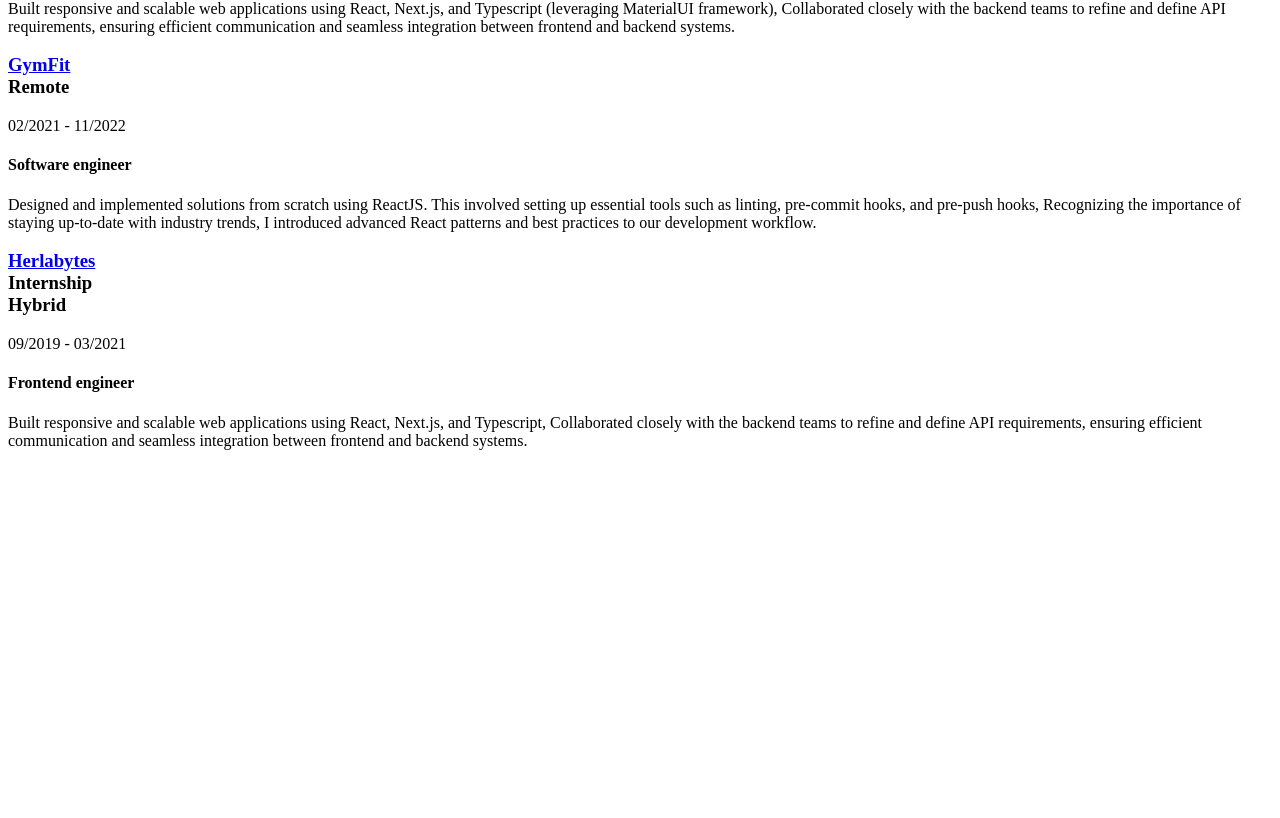
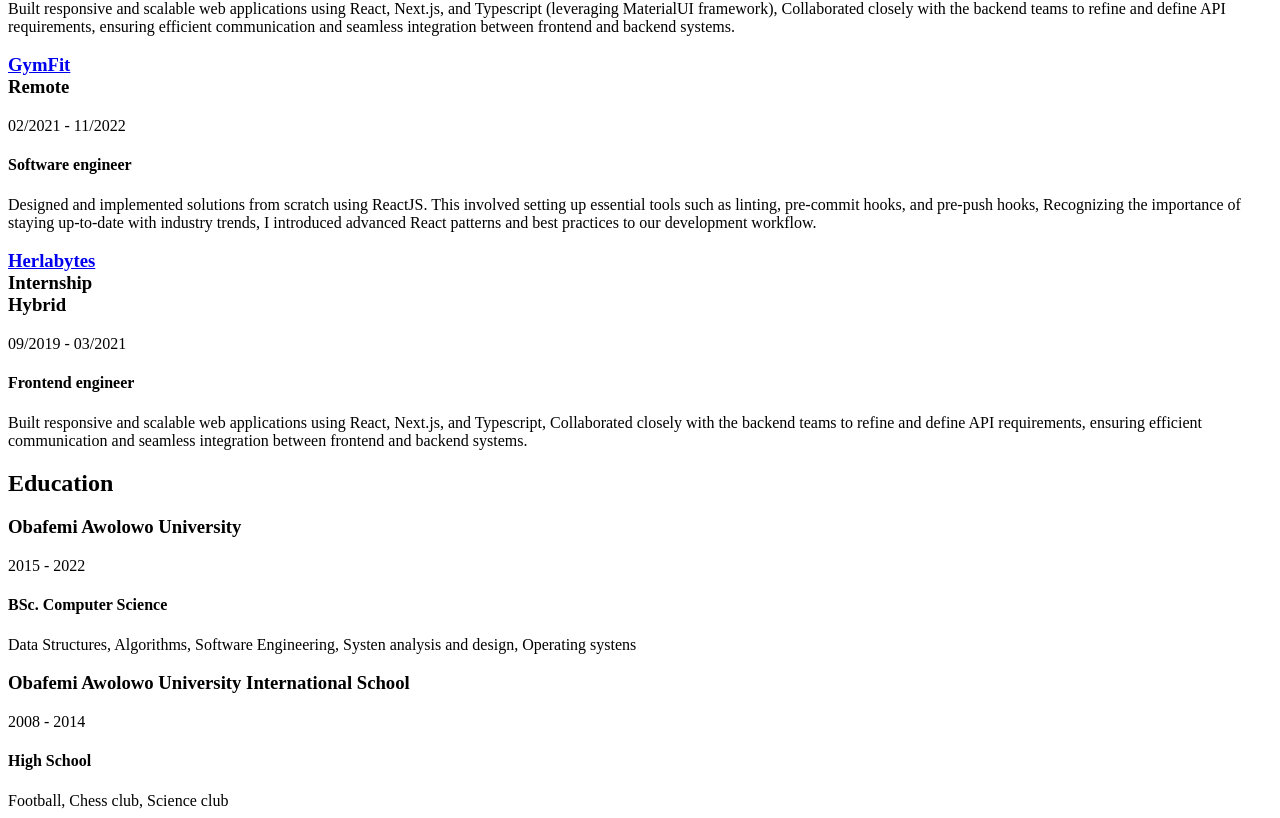
Before and after one commit to Emperordmasac/personal-website, a Next.js app: page / in a window 1280 px wide. Shown: the part 4788-5606 px from the top of the page. Before the commit the page ends 5246 px from the top, so only its background shows below. Built offline with nearby package versions, Linux system fonts and the light colour scheme.

Commit message:
feat: add education section

```diff
--- a/app/page.tsx
+++ b/app/page.tsx
@@ -29,6 +29,7 @@
                 className="inline-flex gap-x-1.5 align-baseline leading-none hover:underline"
                 href={RESUME_DATA.locationLink}
                 target="_blank"
+                rel="noopener noreferrer"
               >
                 <GlobeIcon className="size-3" />
                 {RESUME_DATA.location}
@@ -42,7 +43,11 @@
                   size="icon"
                   asChild
                 >
-                  <a href={`mailto:${RESUME_DATA.contact.email}`}>
+                  <a
+                    href={`mailto:${RESUME_DATA.contact.email}`}
+                    target="_blank"
+                    rel="noopener noreferrer"
+                  >
                     <MailIcon className="size-4" />
                   </a>
                 </Button>
@@ -55,7 +60,11 @@
                   size="icon"
                   asChild
                 >
-                  <a href={social.url}>
+                  <a
+                    href={social.url}
+                    target="_blank"
+                    rel="noopener noreferrer"
+                  >
                     <social.icon className="size-4" />
                   </a>
                 </Button>
@@ -63,7 +72,11 @@
             </div>
             <div className="hidden flex-col gap-x-1 font-mono text-sm text-muted-foreground print:flex">
               {RESUME_DATA.contact.email ? (
-                <a href={`mailto:${RESUME_DATA.contact.email}`}>
+                <a
+                  href={`mailto:${RESUME_DATA.contact.email}`}
+                  target="_blank"
+                  rel="noopener noreferrer"
+                >
                   <span className="underline">{RESUME_DATA.contact.email}</span>
                 </a>
               ) : null}
@@ -88,7 +101,12 @@
                 <CardHeader>
                   <div className="flex items-center justify-between gap-x-2 text-base">
                     <h3 className="inline-flex items-center justify-center gap-x-1 font-semibold leading-none">
-                      <a className="hover:underline" href={work.link}>
+                      <a
+                        className="hover:underline"
+                        href={work.link}
+                        target="_blank"
+                        rel="noopener noreferrer"
+                      >
                         {work.company}
                       </a>
 
@@ -120,6 +138,31 @@
             )
           })}
         </Section>
+        <Section>
+          <h2 className="text-xl font-bold">Education</h2>
+          {RESUME_DATA.education.map((education) => {
+            return (
+              <Card key={education.school}>
+                <CardHeader>
+                  <div className="flex items-center justify-between gap-x-2 text-base">
+                    <h3 className="inline-flex items-center justify-center gap-x-1 font-semibold leading-none">
+                      <p>{education.school}</p>
+                    </h3>
+                    <div className="text-sm tabular-nums text-gray-500">
+                      {education.start} - {education.end}
+                    </div>
+                  </div>
+                  <h4 className="font-mono text-sm leading-none max-w-[500px]">
+                    {education.degree}
+                  </h4>
+                </CardHeader>
+                <CardContent className="mt-2 text-xs">
+                  {education.activities}
+                </CardContent>
+              </Card>
+            )
+          })}
+        </Section>
       </section>
     </main>
   )
--- a/data/resume-data.tsx
+++ b/data/resume-data.tsx
@@ -9,7 +9,7 @@
   locationLink: "https://www.google.com/maps/place/Lagos",
   about:
     "Full Stack Engineer focused on building products with extra attention to detail",
-  summary: "My summary",
+  summary: "Very driven, passionate, fun individual.",
   avatarUrl: "https://avatars.githubusercontent.com/u/37250437?v=4",
   personalWebsiteUrl: "https://personal-website-alpha-blue.vercel.app",
   contact: {
@@ -77,5 +77,22 @@
       description:
         "Built responsive and scalable web applications using React, Next.js, and Typescript, Collaborated closely with the backend teams to refine and define API requirements, ensuring efficient communication and seamless integration between frontend and backend systems."
     }
+  ],
+  education: [
+    {
+      school: "Obafemi Awolowo University",
+      degree: "BSc. Computer Science",
+      start: "2015",
+      end: "2022",
+      activities:
+        "Data Structures, Algorithms, Software Engineering, Systen analysis and design, Operating systens"
+    },
+    {
+      school: "Obafemi Awolowo University International School",
+      degree: "High School",
+      start: "2008",
+      end: "2014",
+      activities: "Football, Chess club, Science club"
+    }
   ]
 } as const
--- a/package.json
+++ b/package.json
@@ -9,6 +9,7 @@
     "lint": "next lint"
   },
   "dependencies": {
+    "@radix-ui/react-aspect-ratio": "^1.1.0",
     "@radix-ui/react-avatar": "^1.1.1",
     "@radix-ui/react-dialog": "^1.1.2",
     "@radix-ui/react-icons": "^1.3.0",
--- a/public/index.ts
+++ b/public/index.ts
@@ -1,7 +1,9 @@
 import GymFit from './gymfit.jpeg'
 import GoCharge from './gocharge.png'
+import UdacityLogo from './udacity.png'
 import AuditbarLogo from './auditbar.png'
 
+
 export {
-    AuditbarLogo, GoCharge, GymFit
+    AuditbarLogo, GoCharge, GymFit, UdacityLogo
 }
```
Also changed, not shown: components/ui/aspect-ratio.tsx (added, +7 -0 lines), public/udacity.png (added), 1 other file (tests, documents, lock files or other folders).
